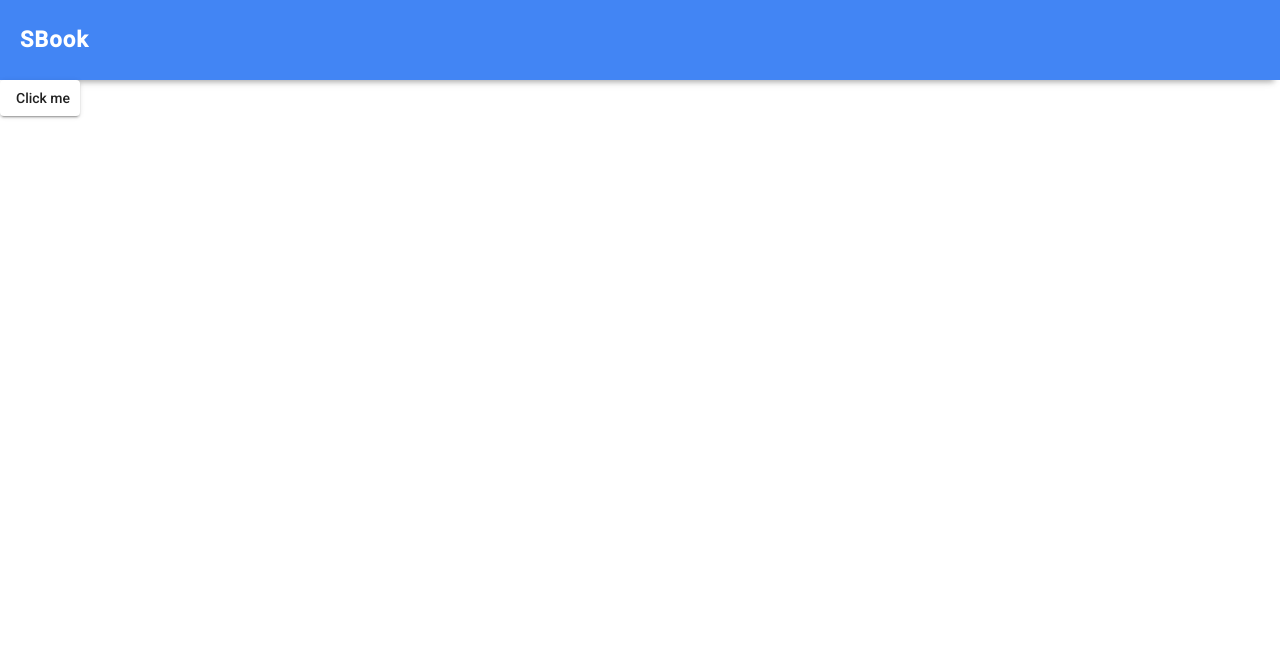
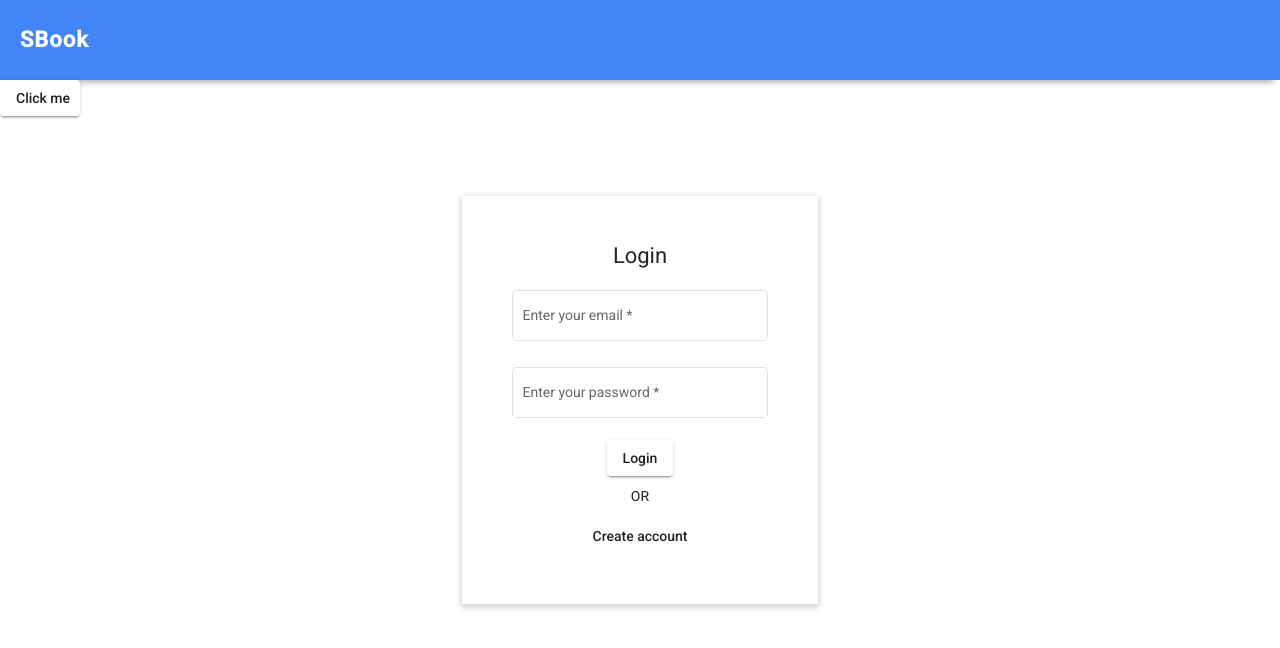
Before and after one commit to ingfrf/angular-social-network-wall, an Angular app: page /login in a window 1280 px wide. Before the commit this address led to /. Shown: the top 648 px of the page. Built offline with nearby package versions, Linux system fonts and the light colour scheme.

Commit message:
login and create account forms

```diff
--- a/src/app/app-routing.module.ts
+++ b/src/app/app-routing.module.ts
@@ -1,11 +1,18 @@
-import { NgModule } from '@angular/core';
-import { Routes, RouterModule } from '@angular/router';
+import {NgModule} from '@angular/core';
+import {RouterModule, Routes} from '@angular/router';
+import {LoginComponent} from './pages/login/login.component';
+import {CreateAccountComponent} from './pages/create-account/create-account.component';
 
 
-const routes: Routes = [];
+const routes: Routes = [
+  {path: '', redirectTo: '/login', pathMatch: 'full'},
+  {path: 'login', component: LoginComponent},
+  {path: 'create-account', component: CreateAccountComponent}
+];
 
 @NgModule({
   imports: [RouterModule.forRoot(routes)],
   exports: [RouterModule]
 })
-export class AppRoutingModule { }
+export class AppRoutingModule {
+}
--- a/src/app/app.component.html
+++ b/src/app/app.component.html
@@ -1,4 +1,5 @@
 <div class="contenedor">
   <app-topbar></app-topbar>
   <button mat-raised-button style="width: 80px;">Click me</button>
+  <router-outlet></router-outlet>
 </div>
--- a/src/app/components/topbar/topbar.component.css
+++ b/src/app/components/topbar/topbar.component.css
@@ -1,7 +1,7 @@
 .nav-container {
   display: flex;
   flex-direction: row;
-  width: 100vw;
+  width: 100%;
   height: 10vh;
   background-color: #4285F4;
   color: white;
--- /dev/null
+++ b/src/app/pages/create-account/create-account.component.css
@@ -0,0 +1,44 @@
+.contenedor {
+  display: flex;
+  flex-direction: row;
+  width: 100%;
+  height: 100%;
+  justify-content: center;
+  align-items: center;
+}
+
+.form-contenedor {
+  display: flex;
+  flex-direction: column;
+  align-items: center;
+  margin-top: 10vh;
+  margin-bottom: 10vh;
+  background-color: white;
+  box-shadow: 0 2px 6px 1px rgba(0, 0, 0, 0.2);
+  padding: 50px;
+}
+
+form {
+  display: flex;
+  flex-direction: column;
+}
+
+.title {
+  font-size: 22px;
+  margin-bottom: 20px;
+}
+
+mat-form-field {
+  width: 20vw;
+}
+
+.buttons-contenedor {
+  display: flex;
+  flex-direction: column;
+  width: 100%;
+  align-items: center;
+}
+
+.buttons-contenedor > p {
+  margin-top: 10px;
+}
--- /dev/null
+++ b/src/app/pages/create-account/create-account.component.html
@@ -0,0 +1,26 @@
+<div class="contenedor">
+  <div class="form-contenedor">
+    <div class="title">Create Account</div>
+    <form [formGroup]="createAccountForm">
+      <mat-form-field>
+        <mat-label>Enter your email</mat-label>
+        <input matInput formControlName="email"/>
+      </mat-form-field>
+      <mat-form-field>
+        <mat-label>Enter your username</mat-label>
+        <input matInput formControlName="username"/>
+      </mat-form-field>
+      <mat-form-field>
+        <mat-label>Enter your password</mat-label>
+        <input type="password" matInput formControlName="password"/>
+      </mat-form-field>
+    </form>
+    <div class="buttons-contenedor">
+      <button mat-raised-button class="login-button">
+        Create Account
+      </button>
+      <p>OR</p>
+      <button routerLink="/login" mat-button>Login</button>
+    </div>
+  </div>
+</div>
--- /dev/null
+++ b/src/app/pages/create-account/create-account.component.ts
@@ -0,0 +1,23 @@
+import {Component, OnInit} from '@angular/core';
+import {FormBuilder, Validators} from '@angular/forms';
+
+@Component({
+  selector: 'app-create-account',
+  templateUrl: './create-account.component.html',
+  styleUrls: ['./create-account.component.css']
+})
+export class CreateAccountComponent implements OnInit {
+
+  createAccountForm = this.fb.group({
+    email: ['', [Validators.required, Validators.email]],
+    username: ['', [Validators.required, Validators.maxLength(10)]],
+    password: ['', [Validators.required, Validators.minLength(6)]]
+  });
+
+  constructor(private fb: FormBuilder) {
+  }
+
+  ngOnInit(): void {
+  }
+
+}
--- /dev/null
+++ b/src/app/pages/login/login.component.css
@@ -0,0 +1,44 @@
+.contenedor {
+  display: flex;
+  flex-direction: row;
+  width: 100%;
+  height: 100%;
+  justify-content: center;
+  align-items: center;
+}
+
+.form-contenedor {
+  display: flex;
+  flex-direction: column;
+  align-items: center;
+  margin-top: 10vh;
+  margin-bottom: 10vh;
+  background-color: white;
+  box-shadow: 0 2px 6px 1px rgba(0, 0, 0, 0.2);
+  padding: 50px;
+}
+
+form {
+  display: flex;
+  flex-direction: column;
+}
+
+.title {
+  font-size: 22px;
+  margin-bottom: 20px;
+}
+
+mat-form-field {
+  width: 20vw;
+}
+
+.buttons-contenedor {
+  display: flex;
+  flex-direction: column;
+  width: 100%;
+  align-items: center;
+}
+
+.buttons-contenedor > p {
+  margin-top: 10px;
+}
--- /dev/null
+++ b/src/app/pages/login/login.component.html
@@ -0,0 +1,22 @@
+<div class="contenedor">
+  <div class="form-contenedor">
+    <div class="title">Login</div>
+    <form [formGroup]="loginForm">
+      <mat-form-field appearance="outline">
+        <mat-label>Enter your email</mat-label>
+        <input matInput formControlName="email"/>
+      </mat-form-field>
+      <mat-form-field appearance="outline">
+        <mat-label>Enter your password</mat-label>
+        <input type="password" matInput formControlName="password"/>
+      </mat-form-field>
+    </form>
+    <div class="buttons-contenedor">
+      <button mat-raised-button class="login-button">
+        Login
+      </button>
+      <p>OR</p>
+      <button routerLink="/create-account" mat-button>Create account</button>
+    </div>
+  </div>
+</div>
--- /dev/null
+++ b/src/app/pages/login/login.component.ts
@@ -0,0 +1,22 @@
+import {Component, OnInit} from '@angular/core';
+import {FormBuilder, Validators} from '@angular/forms';
+
+@Component({
+  selector: 'app-login',
+  templateUrl: './login.component.html',
+  styleUrls: ['./login.component.css']
+})
+export class LoginComponent implements OnInit {
+
+  loginForm = this.fb.group({
+    email: ['', [Validators.required, Validators.email]],
+    password: ['', [Validators.required, Validators.minLength(6)]]
+  });
+
+  constructor(private fb: FormBuilder) {
+  }
+
+  ngOnInit(): void {
+  }
+
+}
```
Also changed, not shown: src/app/app.module.ts (+13 -2 lines), 2 other files (tests, documents, lock files or other folders).
